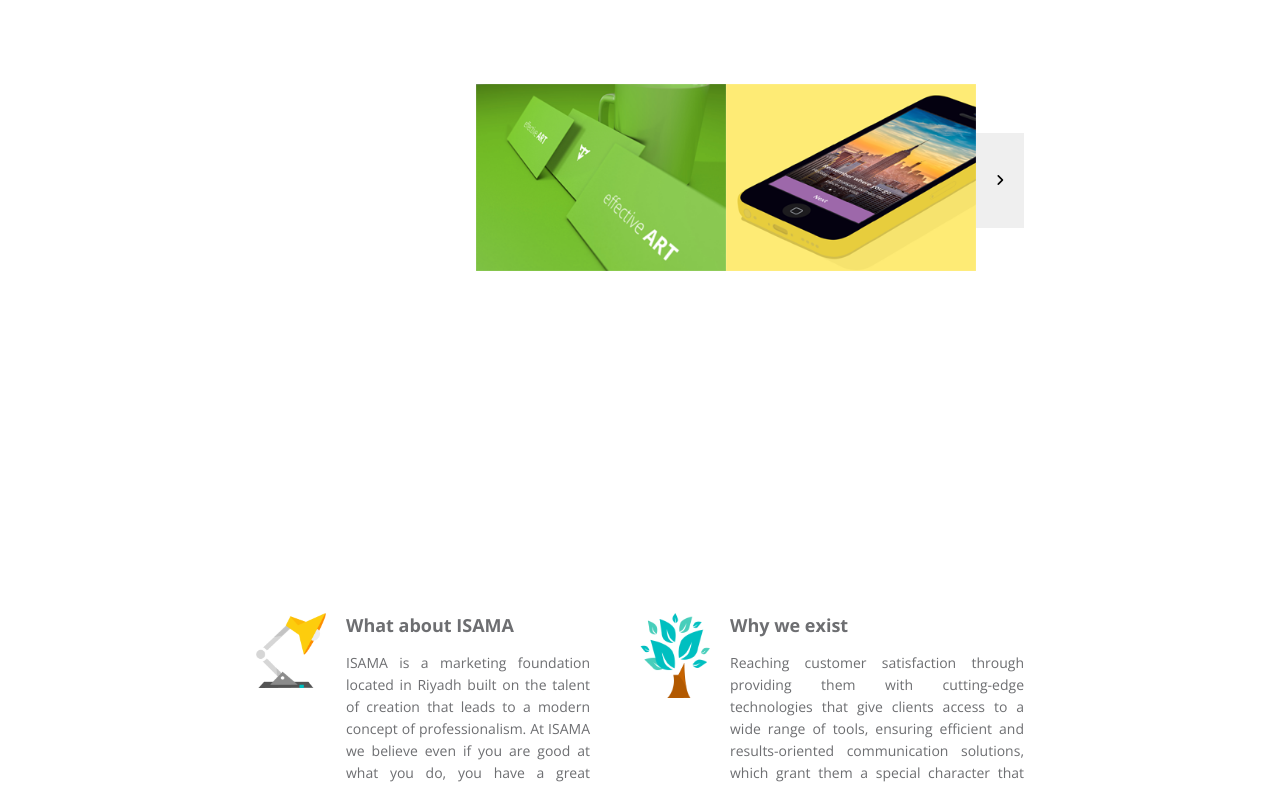
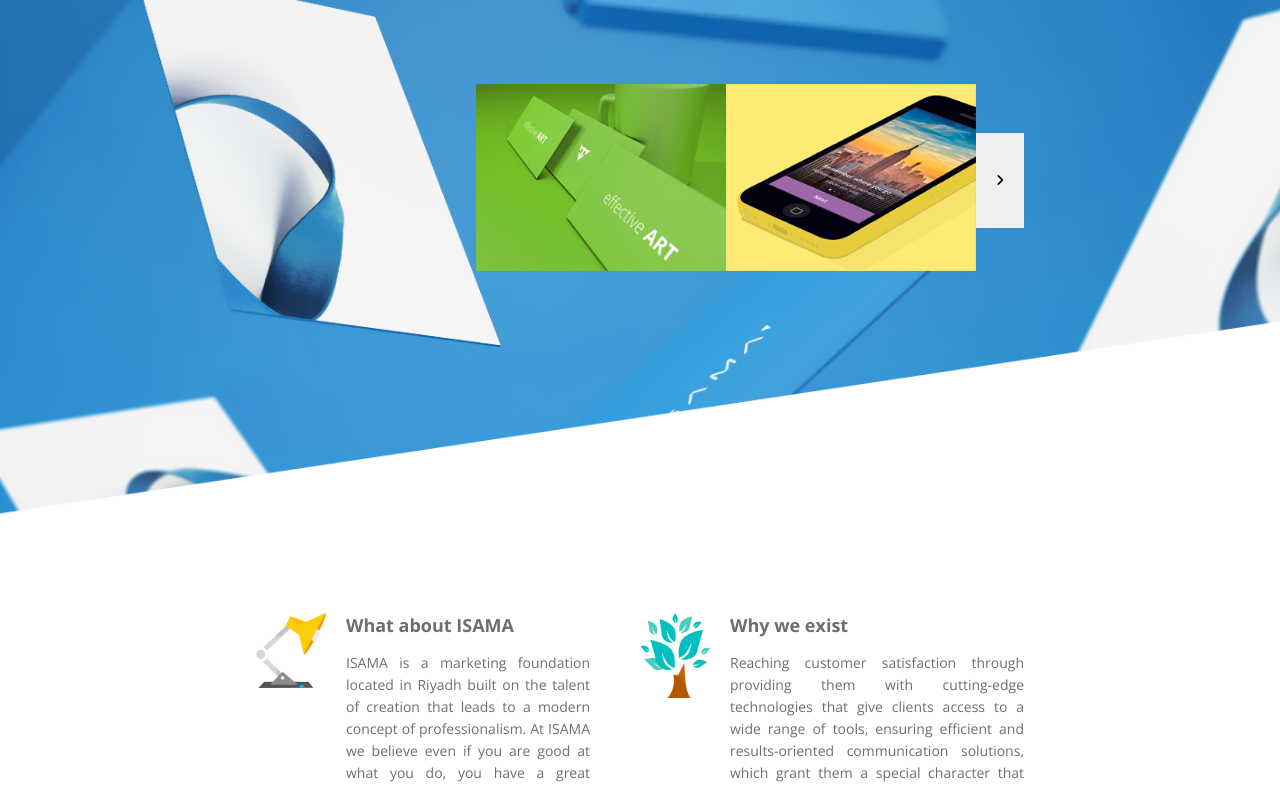
Before and after one commit to constRG/portal-ui-website, a plain HTML site: page index.html in a window 1280 px wide. Shown: the part 476-1264 px from the top of the page. Drawn offline with nearby package versions, Linux system fonts and the light colour scheme.

Commit message:
Update main.css

```diff
--- a/styles/css/main.css
+++ b/styles/css/main.css
@@ -320,7 +320,7 @@ a {
 }
 
 #header {
-  background-image: url("/portal-ui/assets/images/header/header-bg.png");
+  background-image: url("/portal-ui-website/assets/images/header/header-bg.png");
   background-position: center;
   background-size: cover;
   height: 100vh;
```
